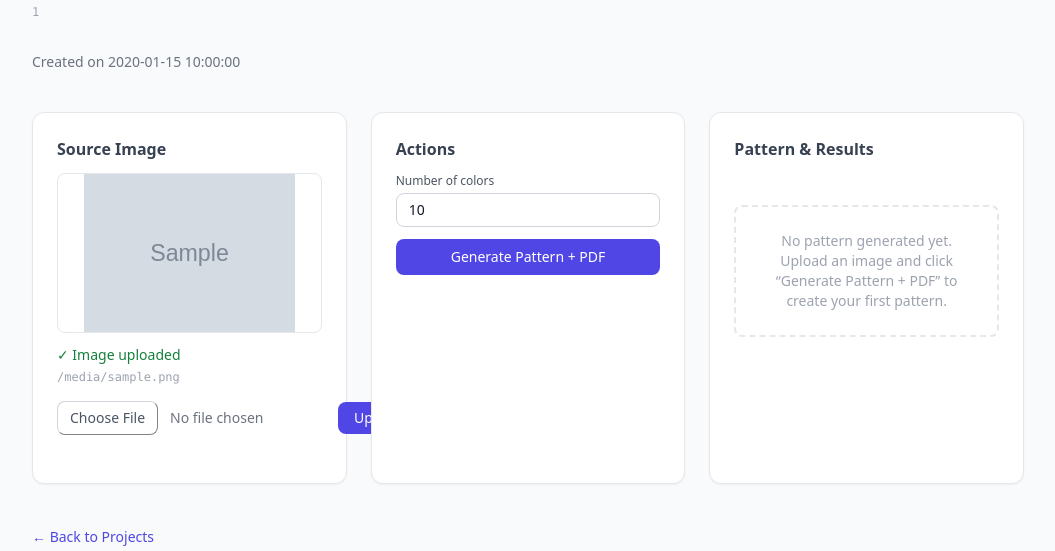
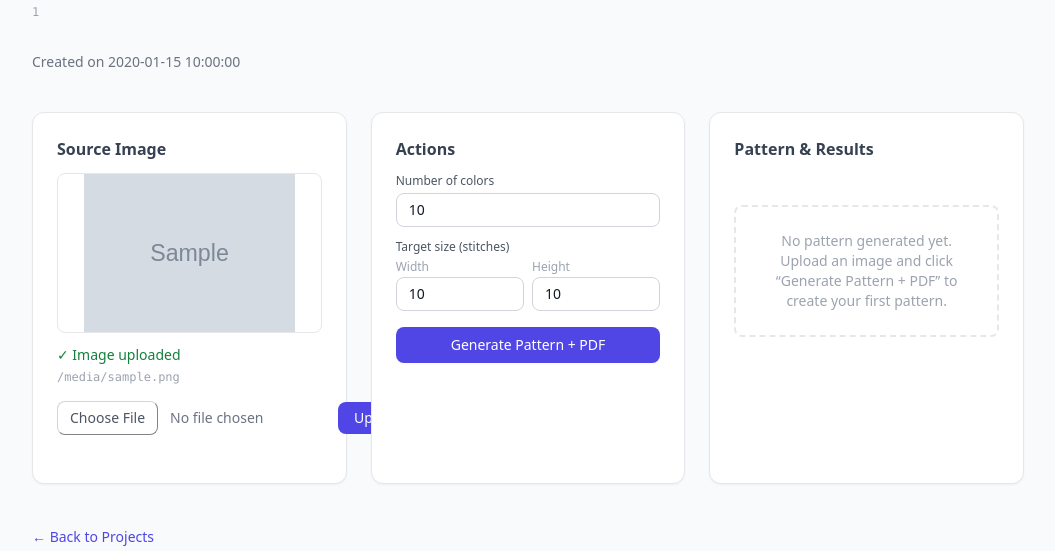
Before and after one commit to Elirjimenez/CrossStitchPatterns, a FastAPI app: template app/web/templates/project_detail.html in a window 1280 px wide. Shown: the part 217-768 px from the top of the page, without its empty margins (112-1167 px from the left). Run offline with FastAPI, Linux system fonts and the light colour scheme; the template is opened without the code that fills it: most values are stand-ins (such as "Sample title", 1, 10 or a date in 2020); grey boxes marked "Sample" are stand-in pictures; some libraries are stand-ins or nearby versions.

Commit message:
feat: extract image dimensions at upload and prefill generate form (Task 7)
- Add source_image_width/height optional fields to Project domain model
- Add nullable Integer columns to ProjectModel ORM + Alembic migration
- Update ProjectMapper and SqlAlchemyProjectRepository with new fields
- Add update_source_image_metadata() to ProjectRepository interface and
  all implementations (SqlAlchemy, InMemory), preserving backward compat
  with update_source_image_ref() used by existing use cases and API routes
- Use PIL Image.open() in hx_upload_source_image to extract dimensions;
  corrupt/unreadable files now return 400 instead of silently saving
- Pass default_target_width/height (clamped to 500, defaulting to 300)
  from project_detail route to the generate_button partial
- Replace hardcoded value="300" in generate_button.html with template vars
- Replace fake image bytes in tests with PIL-generated real images;
  add 6 new tests covering dimension persistence, form prefill, and clamping

Co-Authored-By: Claude Sonnet 4.6 <noreply@anthropic.com>

```diff
--- a/app/domain/model/project.py
+++ b/app/domain/model/project.py
@@ -23,6 +23,8 @@ class Project:
     status: ProjectStatus
     source_image_ref: Optional[str]
     parameters: Dict[str, Any]
+    source_image_width: Optional[int] = None
+    source_image_height: Optional[int] = None
 
     def __post_init__(self) -> None:
         if not self.name or not self.name.strip():
--- a/app/domain/repositories/project_repository.py
+++ b/app/domain/repositories/project_repository.py
@@ -25,3 +25,9 @@ class ProjectRepository(ABC):
     @abstractmethod
     def update_source_image_ref(self, project_id: str, ref: str) -> None:
         pass
+
+    @abstractmethod
+    def update_source_image_metadata(
+        self, project_id: str, *, ref: str, width: int, height: int
+    ) -> None:
+        pass
--- a/app/infrastructure/persistence/mappers/project_mapper.py
+++ b/app/infrastructure/persistence/mappers/project_mapper.py
@@ -11,6 +11,8 @@ class ProjectMapper:
             created_at=domain.created_at,
             status=domain.status.value,
             source_image_ref=domain.source_image_ref,
+            source_image_width=domain.source_image_width,
+            source_image_height=domain.source_image_height,
             parameters=domain.parameters,
         )
 
@@ -23,4 +25,6 @@ class ProjectMapper:
             status=ProjectStatus(model.status),
             source_image_ref=model.source_image_ref,
             parameters=model.parameters,
+            source_image_width=model.source_image_width,
+            source_image_height=model.source_image_height,
         )
--- a/app/infrastructure/persistence/models/project_model.py
+++ b/app/infrastructure/persistence/models/project_model.py
@@ -1,4 +1,4 @@
-from sqlalchemy import JSON, String, DateTime, Text
+from sqlalchemy import JSON, Integer, String, DateTime, Text
 from sqlalchemy.orm import Mapped, mapped_column
 
 from app.infrastructure.persistence.database import Base
@@ -14,4 +14,6 @@ class ProjectModel(Base):
     created_at: Mapped[datetime] = mapped_column(DateTime(timezone=True), nullable=False)
     status: Mapped[str] = mapped_column(String(20), nullable=False, default="created")
     source_image_ref: Mapped[str | None] = mapped_column(Text, nullable=True)
+    source_image_width: Mapped[int | None] = mapped_column(Integer, nullable=True)
+    source_image_height: Mapped[int | None] = mapped_column(Integer, nullable=True)
     parameters: Mapped[dict] = mapped_column(JSON, nullable=False, default=dict)
--- a/app/web/routes.py
+++ b/app/web/routes.py
@@ -5,11 +5,13 @@ Server-rendered page routes. These return full HTML responses via Jinja2 templat
 as opposed to the JSON API routes under /api.
 """
 
+import io
 import os
 from pathlib import Path
 
 import structlog
 from fastapi import APIRouter, Depends, File, Form, Request, UploadFile
+from PIL import Image, UnidentifiedImageError
 from fastapi.responses import HTMLResponse
 from fastapi.templating import Jinja2Templates
 
@@ -147,6 +149,10 @@ async def project_detail(
     try:
         use_case = GetProject(project_repo=repo)
         project = use_case.execute(project_id)
+        w = project.source_image_width
+        h = project.source_image_height
+        default_target_width = min(w, 500) if w else 300
+        default_target_height = min(h, 500) if h else 300
         return templates.TemplateResponse(
             request,
             "project_detail.html",
@@ -157,6 +163,8 @@ async def project_detail(
                 "created_at": project.created_at.strftime("%d %b %Y"),
                 "source_image_ref": project.source_image_ref,
                 "project_id": project.id,
+                "default_target_width": default_target_width,
+                "default_target_height": default_target_height,
             },
         )
     except ProjectNotFoundError:
@@ -242,9 +250,20 @@ async def hx_upload_source_image(
                 status_code=400,
             )
 
+        # --- Extract image dimensions (rejects corrupt/non-image data) ---
+        try:
+            with Image.open(io.BytesIO(data)) as img:
+                img_width, img_height = img.size
+        except (UnidentifiedImageError, Exception):
+            return _source_image_card(
+                request, project_id, project.source_image_ref,
+                error="The uploaded file could not be read as an image.",
+                status_code=400,
+            )
+
         _, extension = os.path.splitext(file.filename)
         ref = storage.save_source_image(project_id, data, extension)
-        repo.update_source_image_ref(project_id, ref)
+        repo.update_source_image_metadata(project_id, ref=ref, width=img_width, height=img_height)
 
         return _source_image_card(request, project_id, ref)
 
@@ -287,8 +306,8 @@ async def hx_generate_pattern(
     project_id: str,
     request: Request,
     num_colors: int = Form(default=10),
-    target_width: int = Form(default=80),
-    target_height: int = Form(default=80),
+    target_width: int = Form(default=300),
+    target_height: int = Form(default=300),
     use_case: CompleteExistingProject = Depends(get_complete_existing_project_use_case),
     repo: ProjectRepository = Depends(get_project_repository),
 ) -> HTMLResponse:
--- a/app/web/templates/partials/generate_button.html
+++ b/app/web/templates/partials/generate_button.html
@@ -18,11 +18,43 @@
         value="10"
         min="2"
         max="100"
-        class="w-full text-sm border border-gray-300 rounded-lg px-3 py-1.5 focus:outline-none focus:ring-1 focus:ring-indigo-500" />
+        class="w-full text-sm border border-gray-300 rounded-lg px-3 py-1.5
+               focus:outline-none focus:ring-1 focus:ring-indigo-500" />
     </div>
 
-    <input type="hidden" name="target_width" value="80" />
-    <input type="hidden" name="target_height" value="80" />
+    <div class="mb-4">
+      <span class="block text-xs text-gray-600 mb-1">Target size (stitches)</span>
+      <div class="flex gap-2">
+        <div class="flex-1">
+          <label for="target-width-{{ pid }}" class="block text-xs text-gray-400 mb-0.5">
+            Width
+          </label>
+          <input
+            id="target-width-{{ pid }}"
+            type="number"
+            name="target_width"
+            value="{{ default_target_width }}"
+            min="10"
+            max="500"
+            class="w-full text-sm border border-gray-300 rounded-lg px-3 py-1.5
+                   focus:outline-none focus:ring-1 focus:ring-indigo-500" />
+        </div>
+        <div class="flex-1">
+          <label for="target-height-{{ pid }}" class="block text-xs text-gray-400 mb-0.5">
+            Height
+          </label>
+          <input
+            id="target-height-{{ pid }}"
+            type="number"
+            name="target_height"
+            value="{{ default_target_height }}"
+            min="10"
+            max="500"
+            class="w-full text-sm border border-gray-300 rounded-lg px-3 py-1.5
+                   focus:outline-none focus:ring-1 focus:ring-indigo-500" />
+        </div>
+      </div>
+    </div>
 
     <button
       id="generate-btn-{{ pid }}"
--- a/app/web/templates/project_detail.html
+++ b/app/web/templates/project_detail.html
@@ -43,7 +43,7 @@
     <!-- B: Actions -->
     <div class="bg-white border border-gray-200 rounded-xl p-6 shadow-sm">
       <h3 class="text-base font-semibold text-gray-700 mb-3">Actions</h3>
-      {% with project_id=project_id, source_image_ref=source_image_ref %}
+      {% with project_id=project_id, source_image_ref=source_image_ref, default_target_width=default_target_width, default_target_height=default_target_height %}
         {% include "partials/generate_button.html" %}
       {% endwith %}
     </div>
```
Also changed, not shown: alembic/versions/b7e3f1a2c4d5_add_source_image_dimensions_to_projects.py (added, +29 -0 lines), app/infrastructure/persistence/sqlalchemy_project_repository.py (+11 -0 lines), tests/helpers/in_memory_repositories.py (+22 -0 lines), tests/integration/test_web_routes.py (+134 -3 lines).
